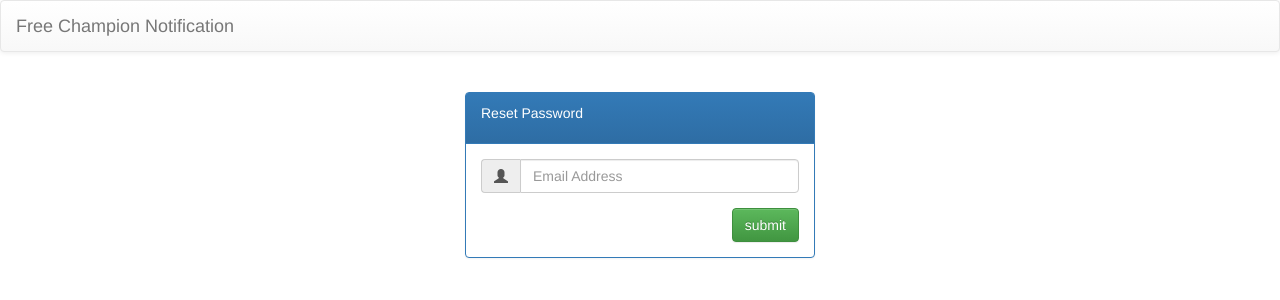
After one commit to f7el/freeChamp, a Python web app: template champNotif_v2/templates/resetPassword.html in a window 1280 px wide. The commit adds this page. Shown: the top 300 px of the page. Run offline with Jinja, Linux system fonts and the light colour scheme; the template is opened without the code that fills it, so the values that code supplies are empty; some libraries are stand-ins or nearby versions.

Commit message:
started work on forgotPassword functionality

```diff
--- a/champNotif_v2/templates/login.html
+++ b/champNotif_v2/templates/login.html
@@ -39,6 +39,8 @@
 
     <div class="panel-footer">
         <p style="width: 100%; text-align: right"> Don't have an account? <a href="{{url_for('register')}}">register</a></p>
+        <p style="width: 100%; text-align: right"> Forgot your password? <a href="{{url_for('resetPassword')}}">reset</a></p>
+
     </div>
 </div>
 
--- /dev/null
+++ b/champNotif_v2/templates/resetPassword.html
@@ -0,0 +1,18 @@
+{% extends "layout.html" %}
+{% block body %}
+        <div class="panel panel-primary" style="width: 350px; margin: auto">
+    <div class="panel-heading">
+        <p>Reset Password</p>
+    </div>
+    <div class="panel-body">
+        <div class='form-group'>
+            <div class='input-group'>
+                <span class='input-group-addon'><span class='glyphicon glyphicon-user'></span></span>
+                <input class='form-control' type="email" name="email" id="email" placeholder="Email Address" required pattern="^[a-zA-Z0-9+&*-]+(?:\.[a-zA-Z0-9_+&*-]+)*@(?:[a-zA-Z0-9-]+\.)+[a-zA-Z]{2,7}$"/>
+            </div>
+        </div>
+        <div class='form-group'>
+            <button type="submit" id="submit" class='btn btn-success pull-right' >submit</button>
+        </div>
+    </div>
+{% endblock %}
```
Also changed, not shown: champNotif_v2/views.py (+8 -0 lines).
